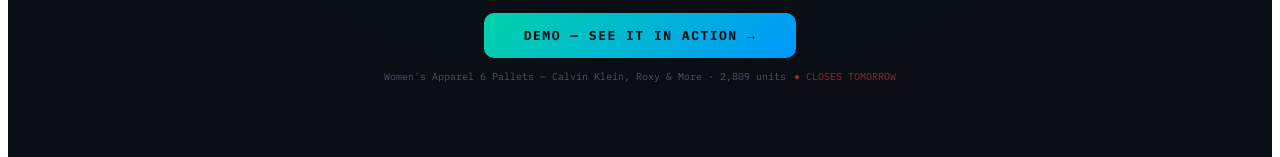
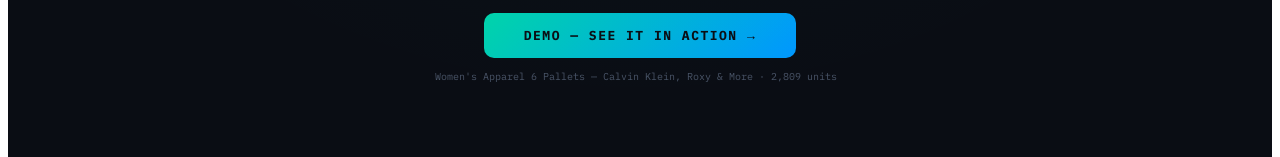
Before and after one commit to shdzsolutionsproviders-stack/lotlens-frontend, a React (Vite) app: page / in a window 1280 px wide. Shown: the part 683-840 px from the top of the page. Built offline with nearby package versions, Linux system fonts and the light colour scheme.

Commit message:
Update App.tsx

```diff
--- a/App.tsx
+++ b/App.tsx
@@ -823,8 +823,7 @@ export default function App() {
             <span
               style={{ color: "#FF4757", animation: "blink 1.5s infinite" }}
             >
-              ● CLOSES TOMORROW
-            </span>
+              </span>
           </div>
         </div>
       )}
```
